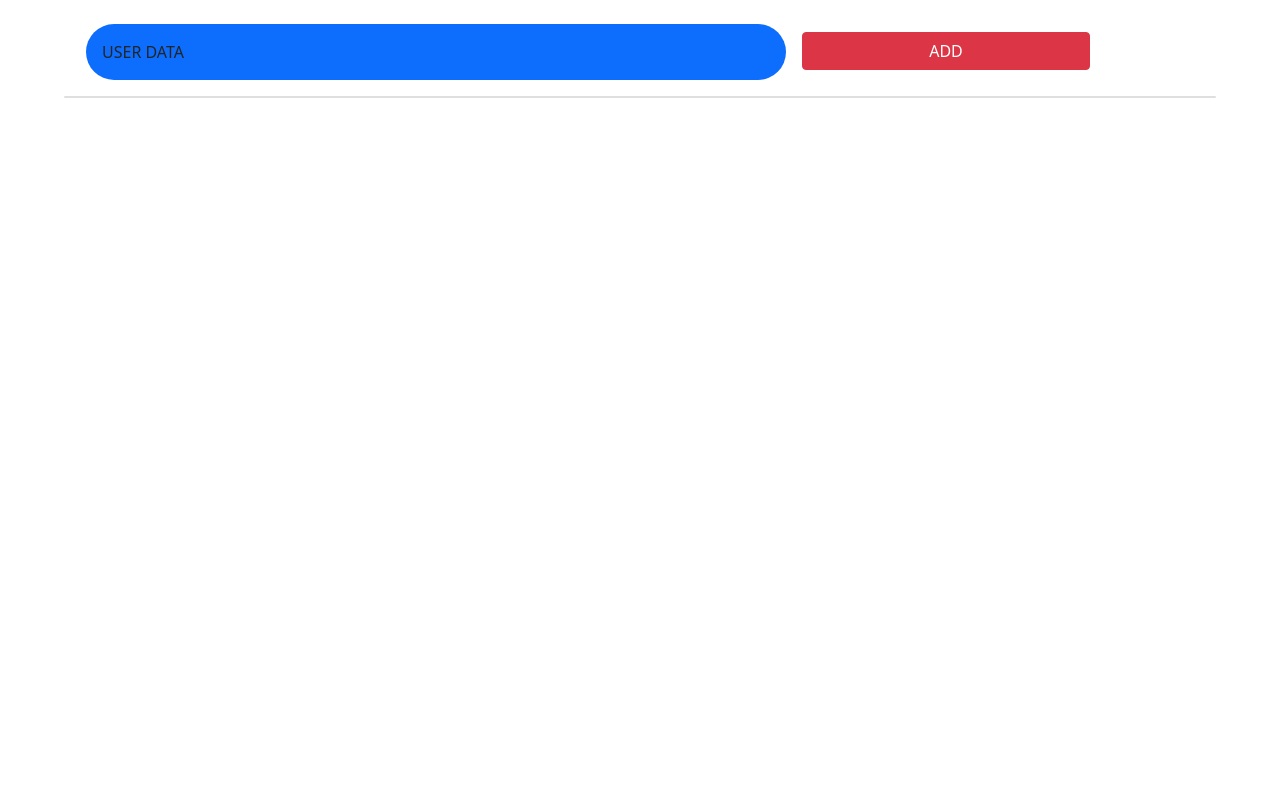
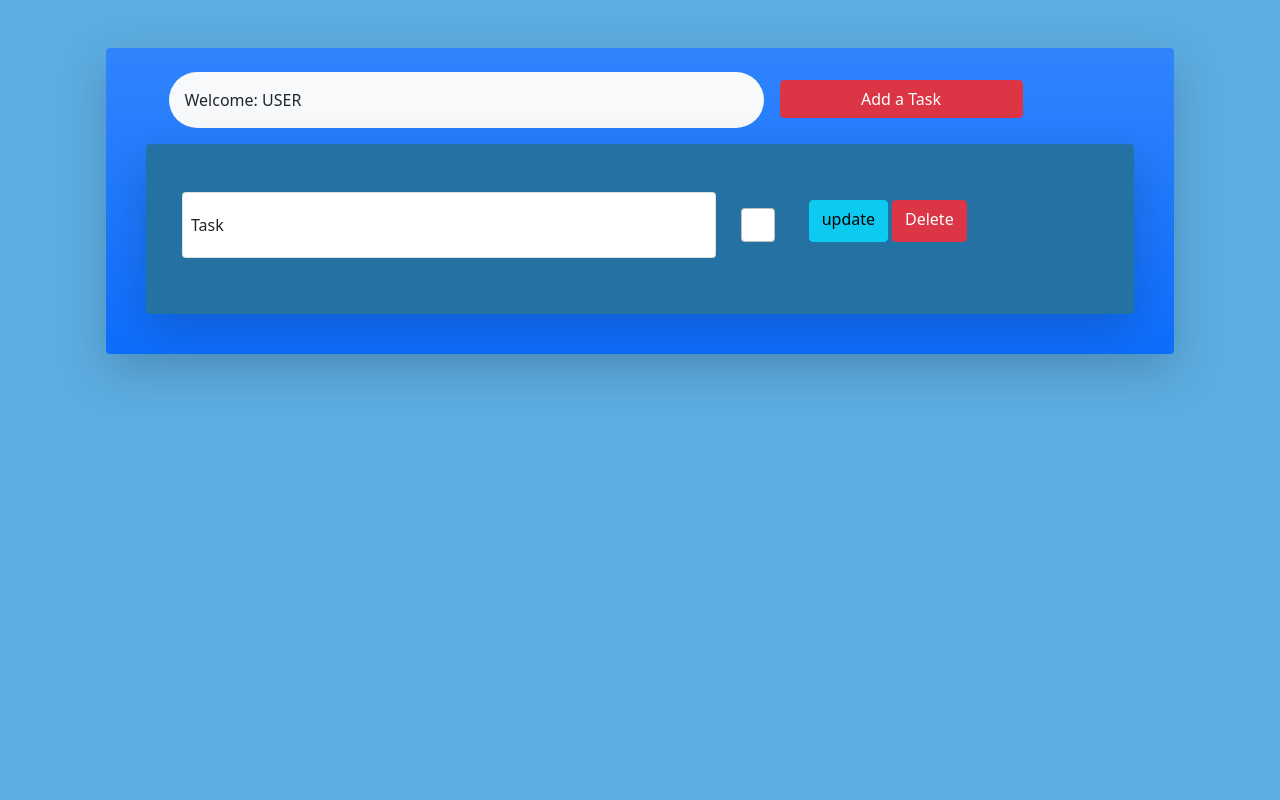
Before and after one commit to TeamRemix/Manager-Task, a Node server app: page /home in a window 1280 px wide. Run offline with Node 20, Linux system fonts and the light colour scheme; some libraries are stand-ins or nearby versions.

Commit message:
implementacion de estilos y mejor estructura

```diff
--- a/src/public/css/style.css
+++ b/src/public/css/style.css
@@ -1,3 +1,7 @@
 body {
-    background-color: black;
+    background-color: #5DADE2 ;
 }
+
+.container-custom{
+    background-color: #2471A3;
+}
--- a/src/views/home.hbs
+++ b/src/views/home.hbs
@@ -1,9 +1,21 @@
-<div class="containe-md m-3">
-    <div class="row m-4 mb-2 d-prind-block justify-content-center">
-        <div id="userData" class="col-md-7 me-2 bg-primary p-3 rounded-pill"> USER DATA</div>
-        <div class="col-md-4 d-prind-block justify-content-center p-2">
-            <button class="btn btn-danger w-75">ADD</button>
+<div class="container-md mh-auto min-vh-100 p-5">
+    <div class="row justify-content-center rounded shadow-lg p-4 mh-auto bg-primary bg-gradient">
+        <div class="col-md-7 me-2 bg-light p-3 rounded-pill">Welcome: USER</div>
+        <div class="col-md-4 d-inline-block justify-content-center p-2">
+            <button class="btn btn-danger w-75">Add a Task</button>
+        </div>
+        <div class="container-custom container-md col-md-12 card-body rounded shadow-lg m-3 p-5 min-vh-75">
+            <div class="row">
+                <div class="col-md-7 card me-1 mb-2 p-2 justify-content-center">Task</div>
+                <div class="col-md-1 me-1 mb-3 d-flex justify-content-center">
+                    <input class="form-check-input mt-3 p-3 mb-2" type="checkbox">
+                </div>
+                <div class="col-md-3 p-2 mb-3 d-flex justify-content-start">
+                    <div class="btn btn-info me-1">update</div>
+                    <div class="btn btn-danger">Delete</div>
+                </div>
+            </div>
         </div>
     </div>
-    <div class="row card m-5 mt-3"></div>
+
 </div>
--- a/src/views/layouts/main.hbs
+++ b/src/views/layouts/main.hbs
@@ -6,7 +6,7 @@
 
     {{! Boostrap }}
     <link href="https://cdn.jsdelivr.net/npm/bootstrap@5.0.2/dist/css/bootstrap.min.css" rel="stylesheet" integrity="sha384-EVSTQN3/azprG1Anm3QDgpJLIm9Nao0Yz1ztcQTwFspd3yD65VohhpuuCOmLASjC" crossorigin="anonymous">
-    <link rel="stylesheet" href="styles/style.css">
+    <link rel="stylesheet" href="css/style.css">
     <title>Manager-task</title>
 </head>
     {{{ body }}}
```
